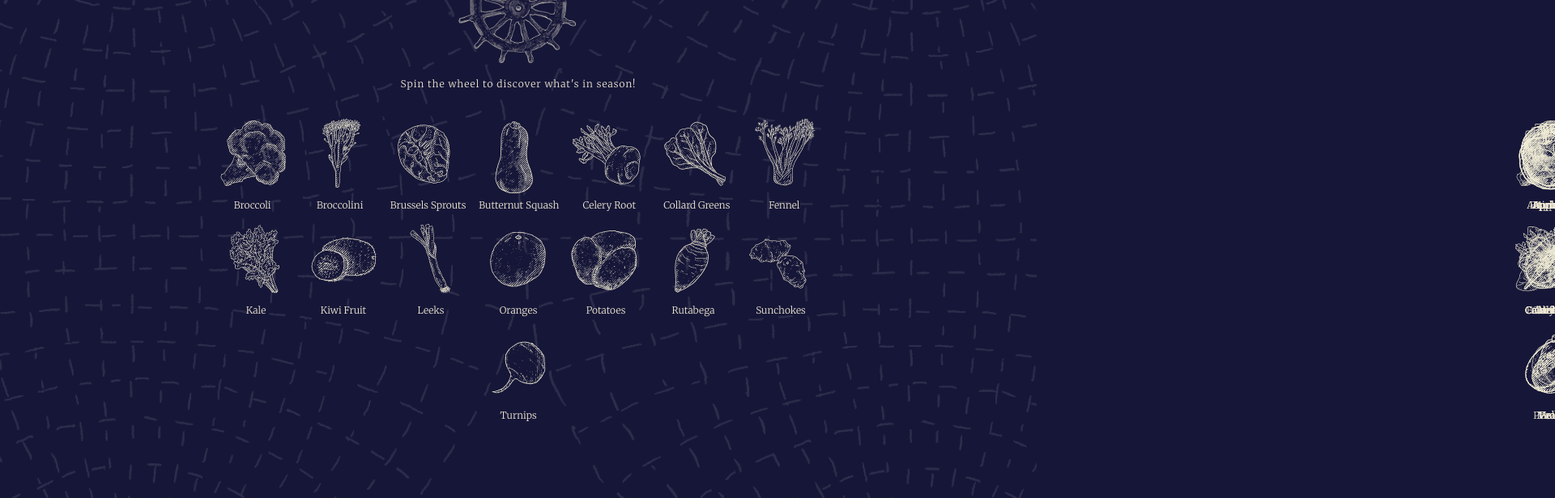
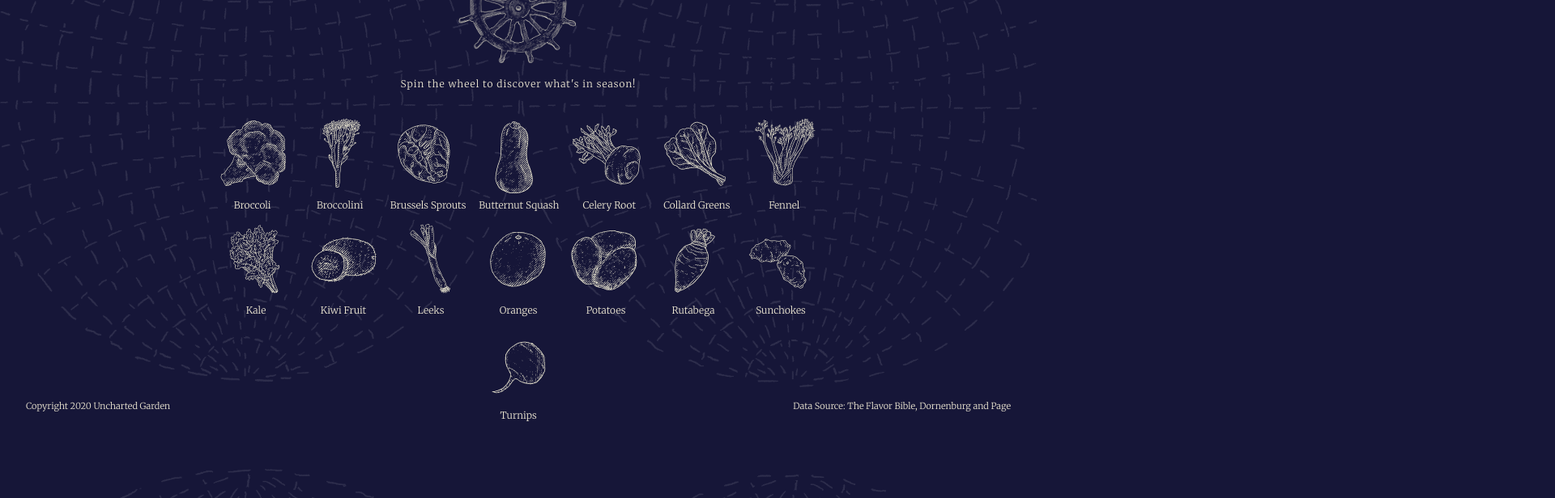
Before and after one commit to rileyhemp/uncharted-garden, a React (Create React App) app: page / in a window 1280 px wide. Shown: the part 260-876 px from the top of the page at 81% size, 1920 px wide, since content can reach past the window. Built offline with nearby package versions, Linux system fonts and the light colour scheme.

Commit message:
Added tablet breakpoint

```diff
--- a/src/App.jsx
+++ b/src/App.jsx
@@ -4,6 +4,7 @@ import React from 'react';
 import MonthSelect from './MonthSelect'
 import ProduceContainer from './ProduceContainer'
 import Wheel from './Wheel'
+import Footer from './Footer'
 import styled from 'styled-components'
 import { Reset } from 'styled-reset'
 const background = require('./img/background.transparency.png')
@@ -14,9 +15,11 @@ const Wrapper = styled.div`
 	flex-flow: column nowrap;
 	align-items: center;
 	background-image: url(${background});
-	background-position: 50%, 100%;
+	background-position: 50%, 50%;
 	background-size: cover;
+	background-attachment:fixed;
 	background-repeat: no-repeat;
+	overflow: hidden;
 `
 const Logo = styled.div`
 	background-image: url(${logo});
@@ -69,7 +72,7 @@ class App extends React.Component {
 	}
 	render() {
 		return (
-			<React.Fragment>
+			<div>
 				<Reset />
 				<Wrapper>
 					<Logo>
@@ -87,7 +90,8 @@ class App extends React.Component {
 						month={this.state.month}
 					/>
 				</Wrapper>
-			</React.Fragment>
+				<Footer />
+			</div>
 		)
 	}
 }
--- /dev/null
+++ b/src/Footer.jsx
@@ -0,0 +1,33 @@
+import React from 'react'
+import styled from 'styled-components'
+
+const Container = styled.div`
+	display: flex;
+	flex-wrap: wrap;
+	justify-content: center;
+	width: 100%;
+	margin-bottom: 16px;
+	@media (min-width: 1024px){
+		justify-content: space-between;
+		position: fixed;
+		bottom: 8px;
+	}
+`
+
+const P = styled.p`
+	font-size: 11px;
+	font-weight: 300;
+	margin: 0 16px 8px 16px;
+	padding: 0 16px;
+`
+
+const Footer = (props) => {
+	return (
+		<Container>
+			<P>Copyright 2020 Uncharted Garden</P>
+			<P>Data Source: The Flavor Bible, Dornenburg and Page</P>
+		</Container>
+	)
+}
+
+export default Footer
--- a/src/ItemDetails.jsx
+++ b/src/ItemDetails.jsx
@@ -54,25 +54,32 @@ const H3 = styled(H2)`
 `
 const List = styled.ul`
 	display: block;
-	columns: 1;
+	columns: 2;
 	width: 100%;
-	margin-left: 40px;
+	padding: 0 20px 0 40px;
+	box-sizing: border-box;
 	margin-bottom: 80px;
 	@media (min-width: 768px){
-		columns: 2;
+		columns: 4;
 	}
 `
 const Pairing = styled.li`
-	width: 50%;
+	width: 100%;
 	display: inline-block;
 	margin: 6px 0;
 	font-weight: 300;
 	font-size: 14px;
+	line-height: 1.25;
 `
-const CloseButton = styled.div`
-	position: absolute;
-	right: 8px;
-	top: 4px;
+const CloseButtonContainer = styled.div`
+	position: fixed;
+	right: 20px;
+	top: 20px;
+	@media (min-width: 768px){
+		position: absolute;
+		top: 8px;
+		right: 8px;
+	}
 `
 
 
@@ -82,11 +89,11 @@ export default class ItemDetails extends React.Component {
 			return (
 				<CardWrapper>
 					<Card onClick={this.props.closeCard}>
-						<CloseButton>
+						<CloseButtonContainer>
 							<IconButton aria-label="close">
 								<CloseIcon fontSize="large" />
 							</IconButton>
-						</CloseButton>
+						</CloseButtonContainer>
 						<H1>{this.props.item.name}</H1>
 						{/* <H2>Preparation Recommendations</H2> */}
 						<H3>Recommended Pairings</H3>
--- a/src/MonthSelect.jsx
+++ b/src/MonthSelect.jsx
@@ -1,6 +1,6 @@
 import React from 'react'
 import Months from './data/Months'
-import InfiniteSlider from './InfiniteSlider'
+import MonthSlider from './MonthSlider'
 
 export default class MonthSelect extends React.Component {
 	handleChange = (event) => {
@@ -9,12 +9,12 @@ export default class MonthSelect extends React.Component {
 	render() {
 		return (
 			<React.Fragment>
-				<InfiniteSlider
+				<MonthSlider
 					startingIndex={this.props.selectedMonth}
 					{...this.props}
 				>
 					{Months.map(month => { return <h1 style={{ fontSize: '24px' }} key={month.value}>{month.name}</h1> })}
-				</InfiniteSlider>
+				</MonthSlider>
 			</React.Fragment>
 		)
 	}
--- a/src/ProduceContainer.jsx
+++ b/src/ProduceContainer.jsx
@@ -2,13 +2,16 @@ import React from 'react'
 import ProduceList from './data/Produce'
 import styled from 'styled-components'
 import ItemDetails from './ItemDetails'
-import ItemSlider from './ItemSlider'
+import ProduceSlider from './ProduceSlider'
 
 
 const Container = styled.div`
-	max-width: 800px;
+	max-width: 600px;
 	width: 100%;
 	margin: 8px;
+	@media (min-width: 1024px){
+		max-width: 800px;
+	}
 `
 
 export default class ProduceContainer extends React.Component {
@@ -33,7 +36,7 @@ export default class ProduceContainer extends React.Component {
 	render() {
 		return (
 			<Container>
-				<ItemSlider
+				<ProduceSlider
 					startingIndex={this.props.month}
 					month={this.props.month}
 					titleCase={this.titleCase}
--- a/src/ItemSlider.jsx
+++ b/src/ProduceSlider.jsx
@@ -27,9 +27,6 @@ const MonthWrapper = styled.div`
 			props.position === 'next' ? nextState :
 				props.position === 'previous' ? previousState : null
 	}};
-	@media (min-width: 768px){
-		opacity: 1;
-	};
 `
 const Label = styled.figcaption`
 	font-size: 12px;
@@ -47,18 +44,20 @@ const ProduceItem = styled.figure`
 `
 const Wrapper = styled.div`
 	width: 100%;
-	height: ${props => props.slideHeights[props.month] + 80}px;
+	height: 1170px;
 	position: relative;
-	overflow: hidden;
-	@media (min-width: 768px){
+	overflow: visible;
+	margin-bottom: 40px;
+	@media(min-width: 768px){
+		height: 650px;
+	}
+	@media (min-width: 1024px){
 		overflow: visible;
+		height: 520px;
 	}
 `
 
-export default class ItemSlider extends React.Component {
-	state = {
-		slideHeights: [780, 650, 650, 520, 780, 1170, 1040, 910, 780, 1040, 1170, 910]
-	}
+export default class ProduceSlider extends React.Component {
 	getSlidePosition(slideKey) {
 		let index = this.props.month
 		if (slideKey === index) return 'active'
@@ -69,10 +68,10 @@ export default class ItemSlider extends React.Component {
 	}
 	render() {
 		return (
-			<Wrapper month={this.props.month} slideHeights={this.state.slideHeights}>
+			<Wrapper>
 				{Months.map(month => {
 					return (
-						<MonthWrapper key={month.value} position={this.getSlidePosition(parseInt(month.value))}>
+						<MonthWrapper className={'slide-' + (month.value + 1)} key={month.value} position={this.getSlidePosition(parseInt(month.value))}>
 							{Object.keys(ProduceList).map((item) => {
 								return ProduceList[item].seasons.includes(month.value + 1) ?
 									<ProduceItem key={item} onClick={() => { this.props.showDetails(item) }}>
```
Also changed, not shown: src/MonthSlider.jsx (renamed from src/InfiniteSlider.jsx).
